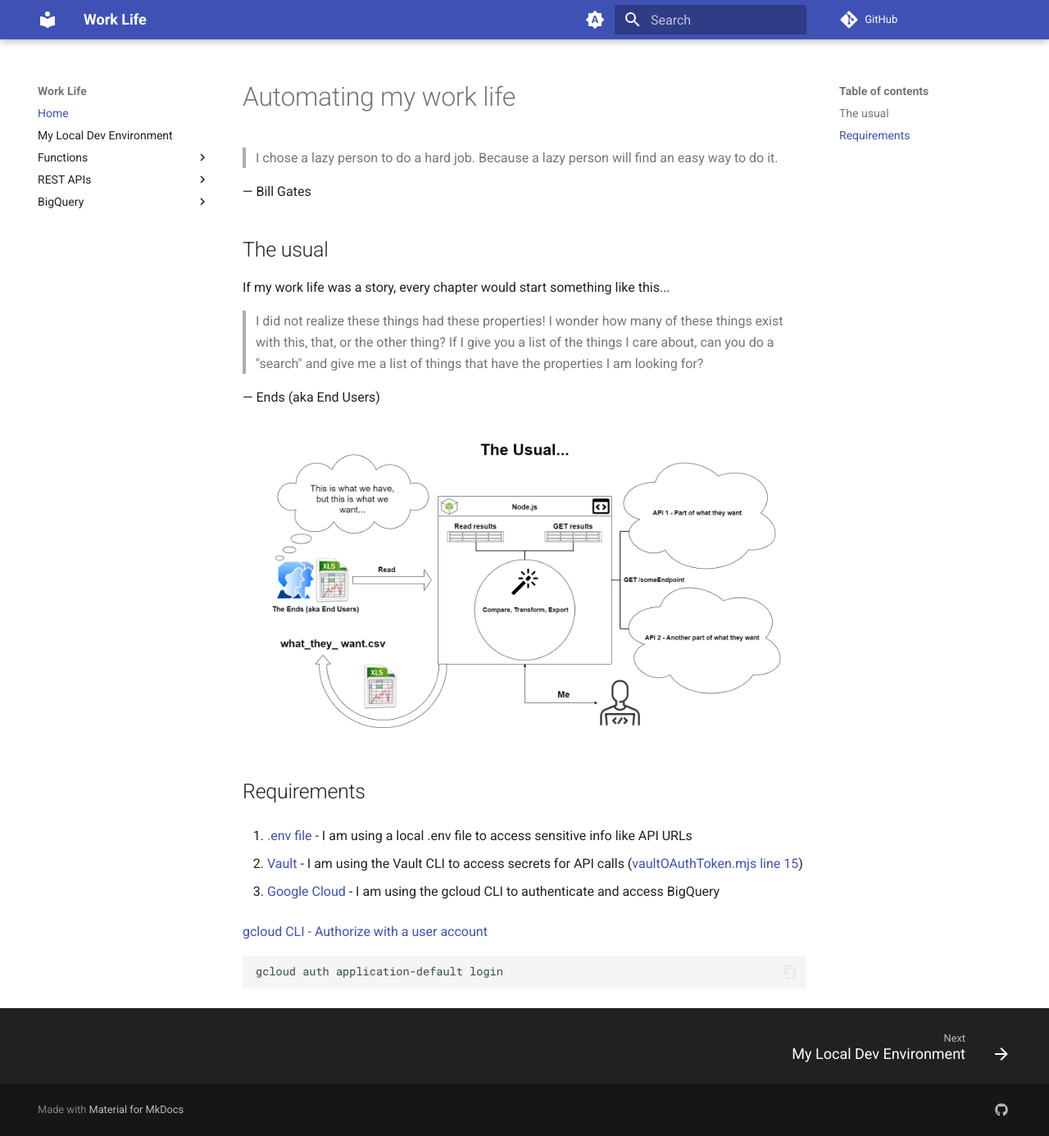
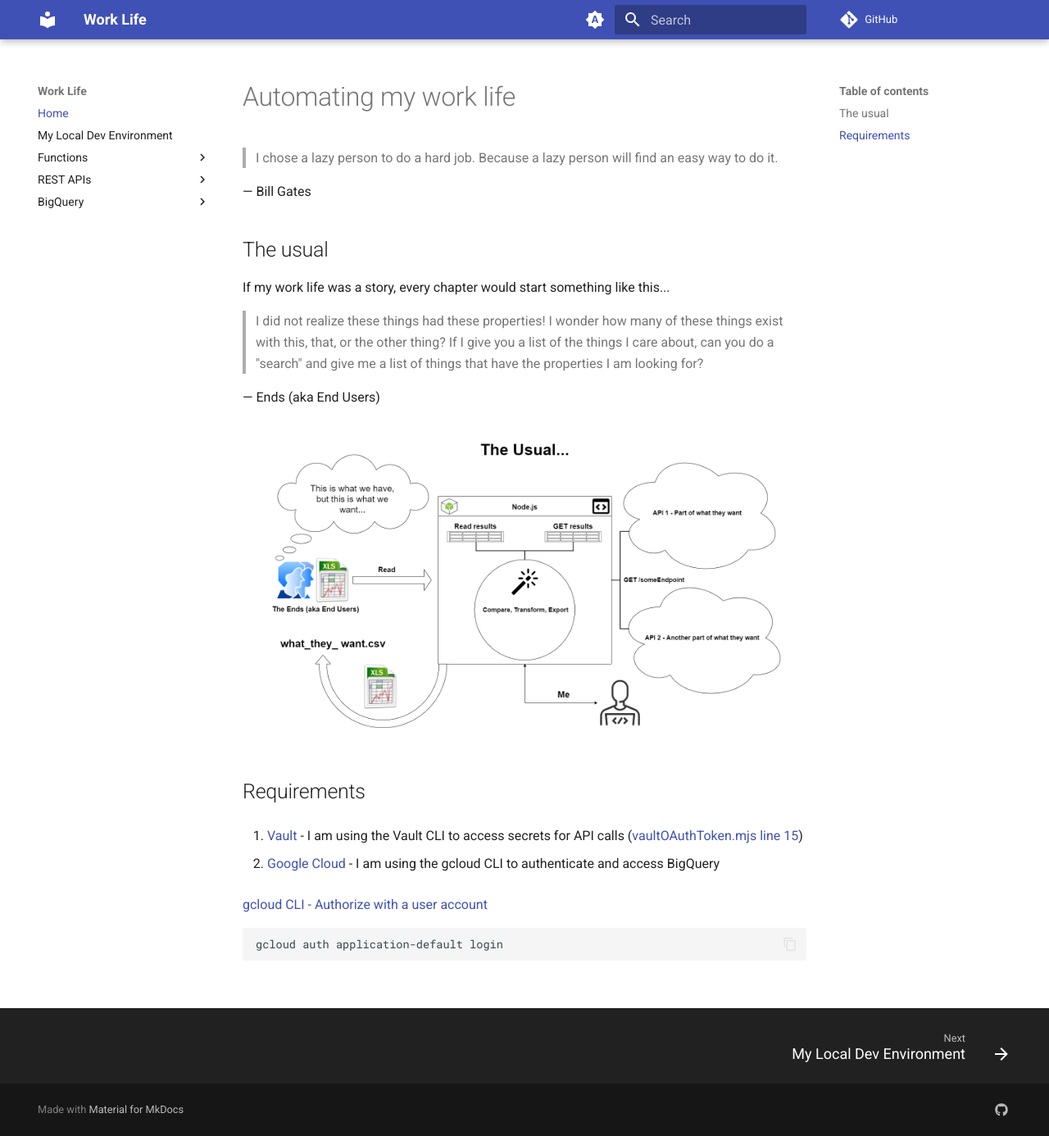
Before and after one commit to mshuber1981/work-life, an MkDocs documentation site: the page built from docs/index.md, in a window 1280 px wide and 1386 px high. Shown: the whole window at 82% size. Built offline with MkDocs 1.6.1 and Material for MkDocs 9.7.7, drawn with Linux system fonts in a browser that asks for light colours; comment, search, counter and statistics services are not loaded.

Commit message:
Updating requirements

```diff
--- a/docs/index.md
+++ b/docs/index.md
@@ -16,11 +16,9 @@ If my work life was a story, every chapter would start something like this...
 
 ## Requirements
 
-1. [.env file](https://github.com/motdotla/dotenv) - I am using a local .env file to access sensitive info like API URLs
+1. [Vault](https://developer.hashicorp.com/vault/downloads) - I am using the Vault CLI to access secrets for API calls ([vaultOAuthToken.mjs line 15](https://github.com/mshuber1981/work-life/blob/main/utils/vaultOAuthToken.mjs#L15))
 
-2. [Vault](https://developer.hashicorp.com/vault/downloads) - I am using the Vault CLI to access secrets for API calls ([vaultOAuthToken.mjs line 15](https://github.com/mshuber1981/work-life/blob/main/utils/vaultOAuthToken.mjs#L15))
-
-3. [Google Cloud](https://cloud.google.com/sdk/docs/install#mac) - I am using the gcloud CLI to authenticate and access BigQuery
+2. [Google Cloud](https://cloud.google.com/sdk/docs/install#mac) - I am using the gcloud CLI to authenticate and access BigQuery
 
    [gcloud CLI - Authorize with a user account](https://cloud.google.com/sdk/docs/authorizing#authorize_with_a_user_account)
 
```
